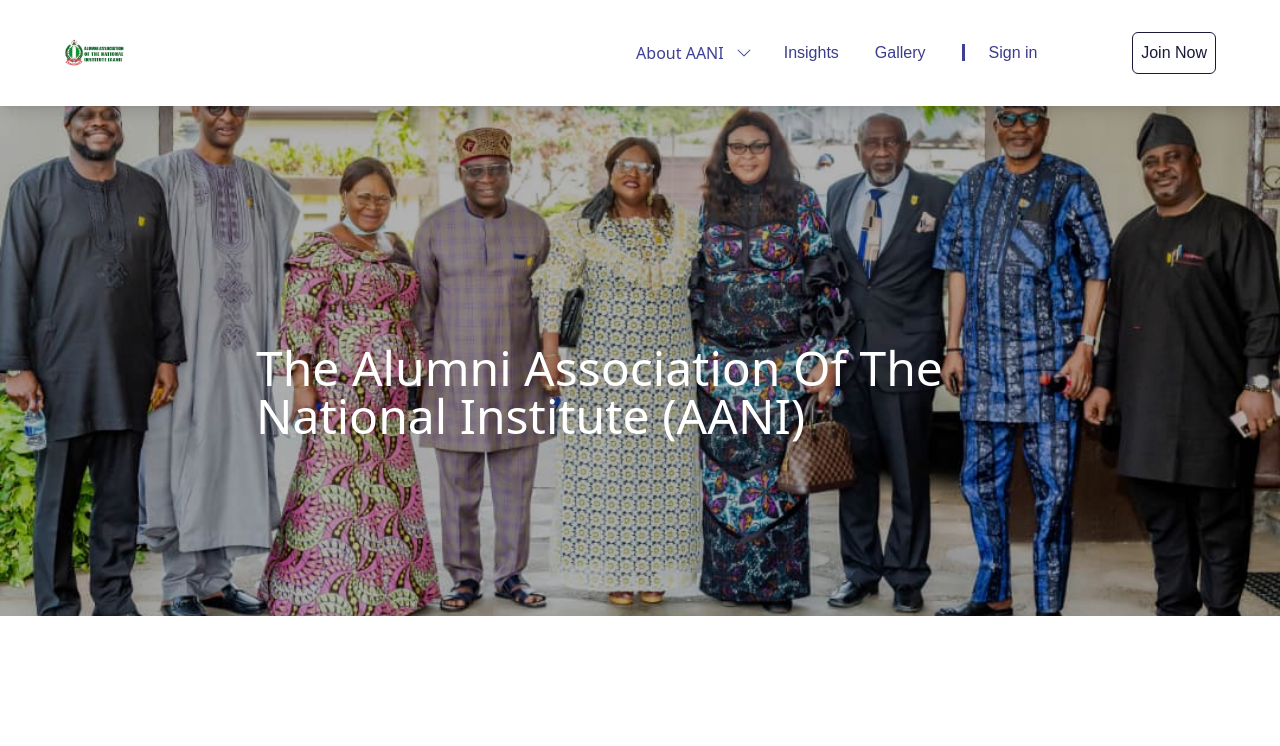
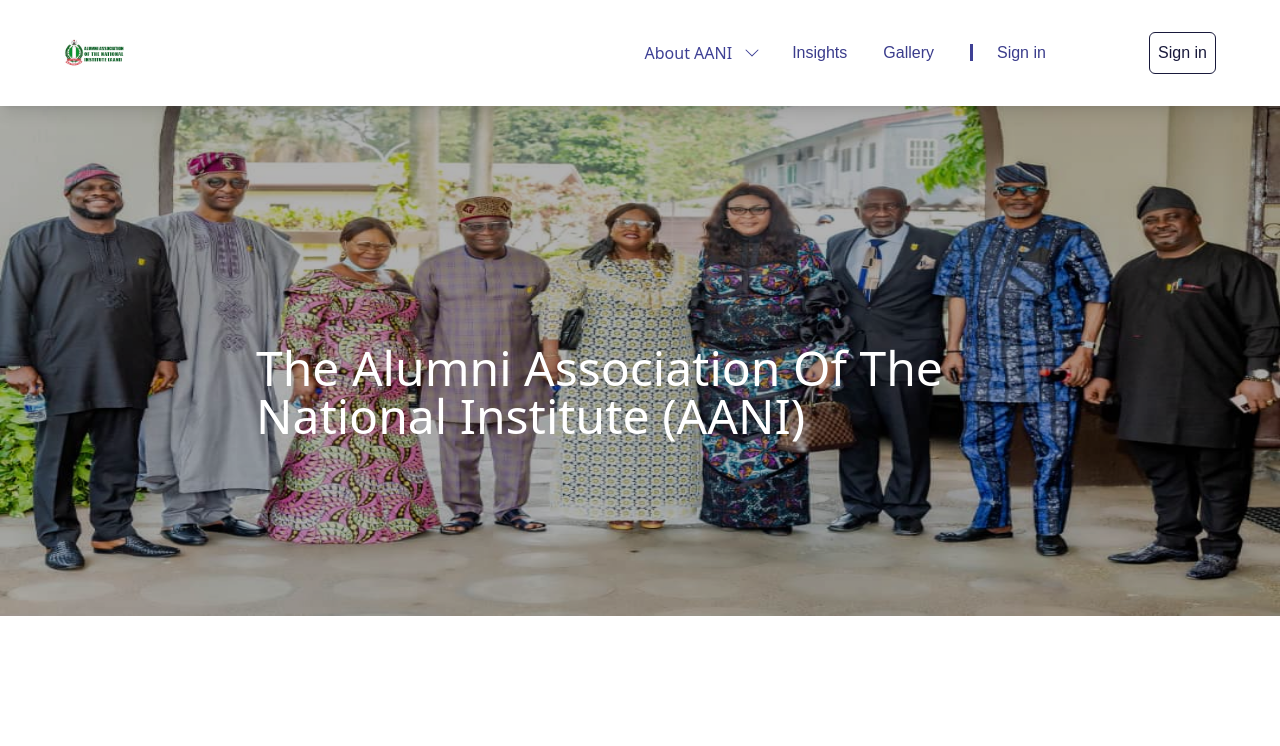
Before and after one commit to Tomation-Solution/aani-new-website, a Next.js app: page / in a window 1280 px wide. Shown: the top 746 px of the page. Built offline with nearby package versions, Linux system fonts and the light colour scheme.

Commit message:
added more content to the aani website

```diff
--- a/src/components/Hero.tsx
+++ b/src/components/Hero.tsx
@@ -65,18 +65,17 @@
 export const Herofn = ({ img, title }: HeroProp) => {
   return (
     <div className="relative flex  items-center justify-center min-h-[400px] md:min-h-[500px] mb-10">
-      <Image
+      <img
 
         // src={`/${img}.jpg`}
         src={`/aani/IMG-20220901-WA0502.jpg`}
         className="w-[100%]
      h-[100%]
       absolute
-      object-cover
       "
         alt=""
-        height={500}
-        width={1000}
+        // height={500}
+        // width={1000}
       />
       <div className="bg-[black] absolute w-full h-full z-10 opacity-[0.3]" />
       <div
--- a/src/components/Navbar.tsx
+++ b/src/components/Navbar.tsx
@@ -104,11 +104,11 @@
           styles="border border-secondary text-secondary xl:flex hidden  ml-20 "
         /> */}
                             <a
-                    href="https://aani.rel8membership.com/verify-membership"
+                    href="https://aani.rel8membership.com/"
                     className={` border border-secondary  text-secondary flex  p-2 font-poppins transition ease-in-out   hover:scale-105  duration-300   hover:opacity-80   outline-none  whitespace-nowrap rounded-md`}
                     // target="_blank"
       >
-        Join Now
+        Sign in
       </a>
         <div className="xl:hidden flex flex-1 justify-end items-center">
           {toggle ? (
@@ -154,11 +154,11 @@
                 styles=""
               /> */}
                     <a
-                    href="https://aani.rel8membership.com/verify-membership"
+                    href="https://aani.rel8membership.com/"
                     className={` border border-secondary  text-secondary flex lg:hidden p-4 p-2 font-poppins transition ease-in-out   hover:scale-105  duration-300   hover:opacity-80   outline-none  whitespace-nowrap rounded-md`}
                     // target="_blank"
       >
-        Join Now
+        Sign in
       </a>
             </div>
           </div>
--- a/src/components/landing-page/Interested.tsx
+++ b/src/components/landing-page/Interested.tsx
@@ -1,25 +1,35 @@
 import React from "react";
 import PLink from "../PLink";
+import Playstore from '../../../public/aani/playstore.png'
 
 const Interested = () => {
   return (
     <div className="bg-[#6C8AC0] text-white max-w-[600px] w-fit p-8">
       <h2 className="font-bold text-[36px]">
-        Join Now <br /> Membership App Now ?
+        {/* Join Now <br /> Membership App Now ? */}
+        Download and activate
       </h2>
       <p className="my-4 font-normal text-[17px]">
-     Login and join more benefit as a AANI Member
+        Download and activate our app to enjoy more collaborative benefits as a member
       </p>
       {/* <PLink
         text="Join Now"
         href="become-a-member"
         styles=""
       /> */}
-      <a href="https://aani.rel8membership.com/verify-membership"
+      <a href="https://aani.rel8membership.com/"
     className={` bg-primary rounded-full p-4 p-2 font-poppins transition ease-in-out   hover:scale-105  duration-300   hover:opacity-80   outline-none  whitespace-nowrap rounded-md`}
       >
-        Join Now
+        Sign in
       </a>
+
+<br /><br /><br />
+    <a href="https://play.google.com/store/apps/details?id=com.tomation.BPMI"
+    target="_blank"
+    rel="noreferrer"
+    >
+      <img src={Playstore.src} alt="" />
+    </a>
     </div>
   );
 };
```
Also changed, not shown: public/aani/playstore.png (added).
